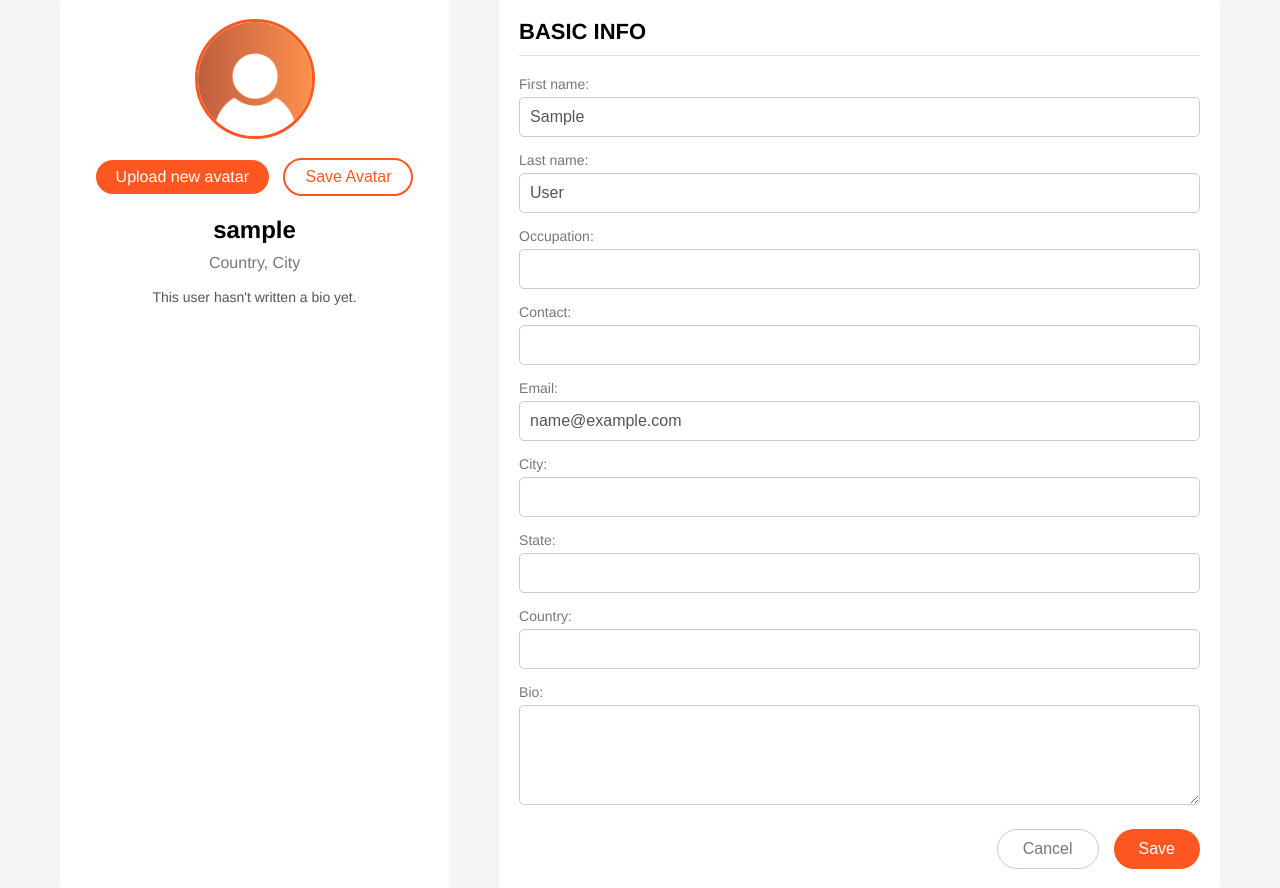
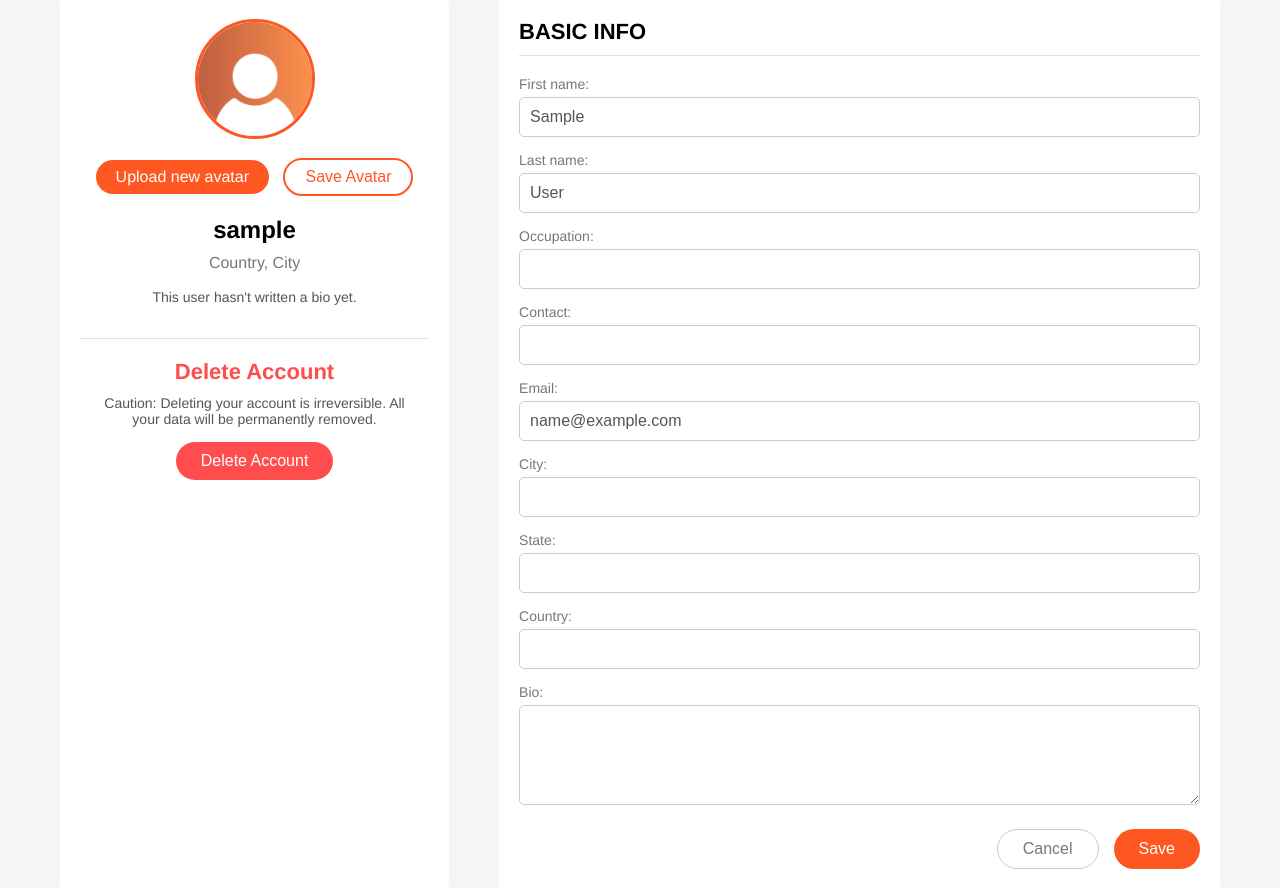
Before and after one commit to MasuRii/ItemExchangeApplication, a Django app: page /settings/ in a window 1280 px wide. Shown: the part 143-1031 px from the top of the page. Run offline with Django 5.2, Linux system fonts and the light colour scheme; the visitor is signed in with stand-in values (Sample User, id 1).

Commit message:
Working Delete Account!

```diff
--- a/exchange/urls.py
+++ b/exchange/urls.py
@@ -29,6 +29,7 @@ urlpatterns = [
     path('items/<int:item_id>/delete/', views.delete_item, name='delete_item'),
     path('item/<int:item_id>/edit/', views.edit_item, name='edit_item'),
     path('settings/', views.user_profile_settings, name='user_profile_settings'),
+    path('delete-account/', views.delete_account, name='delete_account'),
     path('upload-avatar/', views.upload_avatar, name='upload_avatar'),
     path('', views.landing, name='landing'),
     path('api/', include(router.urls)),
--- a/exchange/views.py
+++ b/exchange/views.py
@@ -297,6 +297,20 @@ def user_profile_settings(request):
     return render(request, 'exchange/user_profile_settings.html', {'form': form, 'user': user})
 
 @login_required
+def delete_account(request):
+    if request.method == 'POST':
+        # User confirmed deletion
+        user = request.user
+        user.delete()
+        logout(request)
+        messages.success(request, 'Your account has been deleted successfully.')
+        return redirect('exchange:landing')  # Redirect to your landing page or homepage
+    else:
+        # If GET request, redirect to settings with an error message
+        messages.error(request, 'Invalid request method.')
+        return redirect('exchange:user_profile_settings')
+
+@login_required
 def upload_avatar(request):
     if request.method == 'POST':
         avatar = request.FILES.get('avatar')
--- a/static/css/user_profile_settings.css
+++ b/static/css/user_profile_settings.css
@@ -117,11 +117,16 @@ ul {
 .user-name {
     font-size: 16px;
     color: #333;
-    font-weight: 500; /* Maintains visibility */
-    margin-left: 10px; /* Provides space between the image and username */
-    display: inline-block; /* Allows margin and alignment adjustments */
-    vertical-align: middle; /* Vertically centers the text with the image */
-    line-height: normal; /* Ensures the text doesn't stretch */
+    font-weight: 500;
+    /* Maintains visibility */
+    margin-left: 10px;
+    /* Provides space between the image and username */
+    display: inline-block;
+    /* Allows margin and alignment adjustments */
+    vertical-align: middle;
+    /* Vertically centers the text with the image */
+    line-height: normal;
+    /* Ensures the text doesn't stretch */
 }
 
 /* Settings Container */
@@ -300,6 +305,42 @@ ul {
     display: block;
 }
 
+/* Delete Account Section */
+.delete-account-section {
+    text-align: center;
+    margin-top: 30px;
+    padding-top: 20px;
+    border-top: 1px solid #e0e0e0;
+}
+
+.delete-account-section h2 {
+    font-size: 22px;
+    color: #ff4d4d;
+    /* Red color to indicate caution */
+    margin-bottom: 10px;
+}
+
+.delete-account-section .caution-text {
+    font-size: 14px;
+    color: #555;
+    margin-bottom: 15px;
+    padding: 0 10px;
+}
+
+.delete-account-section .delete-account-btn {
+    background-color: #ff4d4d;
+    color: #fff;
+    border: none;
+    padding: 10px 25px;
+    border-radius: 25px;
+    cursor: pointer;
+    transition: background-color 0.3s;
+}
+
+.delete-account-section .delete-account-btn:hover {
+    background-color: #e60000;
+}
+
 /* Info Section (Right Panel) */
 .info-section {
     width: 65%;
--- a/static/js/user_profile_settings.js
+++ b/static/js/user_profile_settings.js
@@ -1,10 +1,57 @@
-// User Profile Settings JavaScript
+// user_profile_settings.js
 
-// Preview the uploaded avatar image
-document.getElementById('avatar-input').addEventListener('change', function() {
-    const [file] = this.files;
-    if (file) {
-        const avatarImg = document.querySelector('.avatar');
-        avatarImg.src = URL.createObjectURL(file);
+function toggleDropdown(event) {
+    // Stop the event from propagating to avoid unwanted closures
+    event.stopPropagation();
+
+    // Get the dropdown menu element
+    var dropdownMenu = document.getElementById('dropdownMenu');
+
+    // Toggle the 'show' class to either display or hide the dropdown
+    dropdownMenu.classList.toggle('show');
+}
+
+// Close the dropdown when clicking anywhere outside of it
+window.onclick = function(event) {
+    var dropdownMenu = document.getElementById('dropdownMenu');
+
+    // Check if the clicked element is not the dropdown or user-profile
+    if (!event.target.closest('.user-profile')) {
+        // If the dropdown is open, close it
+        if (dropdownMenu.classList.contains('show')) {
+            dropdownMenu.classList.remove('show');
+        }
+    }
+};
+
+document.addEventListener('DOMContentLoaded', function() {
+    // Avatar upload preview
+    const avatarInput = document.getElementById('avatar-input');
+    if (avatarInput) {
+        avatarInput.addEventListener('change', function() {
+            const [file] = this.files;
+            if (file) {
+                const avatarImg = document.querySelector('.avatar');
+                avatarImg.src = URL.createObjectURL(file);
+            }
+        });
+    }
+
+    // Delete Account functionality
+    const deleteAccountBtn = document.getElementById('deleteAccountBtn');
+    if (deleteAccountBtn) {
+        deleteAccountBtn.addEventListener('click', function() {
+            // First confirmation
+            const firstConfirm = confirm("Are you sure you want to delete your account? This action cannot be undone.");
+            if (firstConfirm) {
+                // Second confirmation
+                const secondConfirm = confirm("This is your last chance. Do you really want to delete your account permanently?");
+                if (secondConfirm) {
+                    // Submit the hidden form
+                    const deleteAccountForm = document.getElementById('deleteAccountForm');
+                    deleteAccountForm.submit();
+                }
+            }
+        });
     }
 });
--- a/templates/exchange/base.html
+++ b/templates/exchange/base.html
@@ -11,13 +11,7 @@
       {% endblock %}
    </head>
    <body>
-      {% if messages %}
-  <ul class="messages">
-    {% for message in messages %}
-      <li class="alert {{ message.tags }}">{{ message }}</li>
-    {% endfor %}
   </ul>
-{% endif %}
       {% block content %}
       {% endblock %}
    </body>
--- a/templates/exchange/user_profile_settings.html
+++ b/templates/exchange/user_profile_settings.html
@@ -1,6 +1,7 @@
 {% load static %}
 <!DOCTYPE html>
 <html lang="en">
+
 <head>
     <!-- Meta tags -->
     <meta charset="UTF-8">
@@ -8,14 +9,8 @@
     <title>Profile Settings - SwapSpot</title>
     <!-- Include the external CSS file -->
     <link rel="stylesheet" href="{% static 'css/user_profile_settings.css' %}">
-      <script defer>
-         // Function to toggle the dropdown visibility
-         function toggleDropdown() {
-            const dropdown = document.getElementById('dropdownMenu');
-            dropdown.style.display = dropdown.style.display === 'block' ? 'none' : 'block';
-         }
-      </script>
 </head>
+
 <body>
     <!-- Header Section -->
     <!-- Navbar -->
@@ -37,8 +32,7 @@
             </div>
             <!-- User Account Thumbnail -->
             <div class="user-profile" onclick="toggleDropdown(event)">
-               {% if user.profile_picture %} <img src="{{ user.profile_picture.url }}" alt="Profile Picture"> {% else %} <img
-                  src="{% static 'images/defaultpfp.png' %}" alt="Profile Picture"> {% endif %}
+                {% if user.profile_picture %} <img src="{{ user.profile_picture.url }}" alt="Profile Picture"> {% else %} <img src="{% static 'images/defaultpfp.png' %}" alt="Profile Picture"> {% endif %}
                 <div class="dropdown-menu" id="dropdownMenu">
                     <ul>
                         <li>
@@ -61,13 +55,15 @@
         <div class="settings-content">
             <!-- Profile Section (Left Panel) -->
             <div class="profile-section">
+                <!-- Profile Avatar and Delete Account Section -->
+                <div class="avatar-container">
                     <!-- Profile Avatar -->
-               <div class="avatar-container">
                     {% if user.profile_picture %}
                     <img src="{{ user.profile_picture.url }}" alt="Profile Picture" class="avatar">
                     {% else %}
                     <img src="{% static 'images/defaultpfp.png' %}" alt="Profile Picture" class="avatar">
                     {% endif %}
+                    <!-- Avatar Upload Form -->
                     <form method="POST" action="{% url 'exchange:upload_avatar' %}" enctype="multipart/form-data">
                         {% csrf_token %}
                         <label for="avatar-input" class="btn upload-btn">Upload new avatar</label>
@@ -89,6 +85,16 @@
                     This user hasn't written a bio yet.
                     {% endif %}
                 </p>
+                <!-- Delete Account Section -->
+                <div class="delete-account-section">
+                    <h2>Delete Account</h2>
+                    <p class="caution-text">Caution: Deleting your account is irreversible. All your data will be permanently removed.</p>
+                    <button class="btn delete-account-btn" id="deleteAccountBtn">Delete Account</button>
+                    <!-- Hidden form -->
+                    <form id="deleteAccountForm" method="post" action="{% url 'exchange:delete_account' %}" style="display: none;">
+                        {% csrf_token %}
+                    </form>
+                </div>
             </div>
             <!-- Basic Info Section (Right Panel) -->
             <div class="info-section">
@@ -121,7 +127,8 @@
             </div>
         </div>
     </div>
-      <!-- Include external JS file if necessary -->
+    </div>
     <script src="{% static 'js/user_profile_settings.js' %}"></script>
 </body>
+
 </html>
```
Lines whose indentation alone changed are shown as unchanged.
